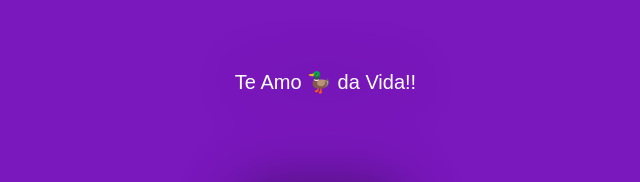
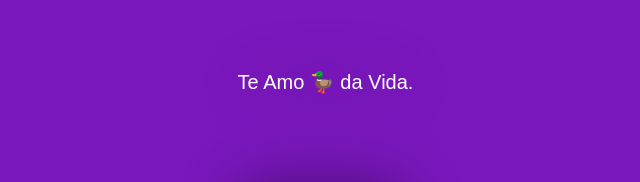
Before and after one commit to elizeu00/dia11, a plain HTML site: page index.html in a window 1280 px wide. Both pictures are taken after a click on the label 642 px from the left and 415 px from the top of the page. Shown: the part 171-353 px from the top of the page, 322-962 px from the left. Drawn offline with Linux system fonts and the light colour scheme; a web font is replaced by a local one.

Commit message:
Update index.html

```diff
--- a/index.html
+++ b/index.html
@@ -4,7 +4,7 @@
   <div class="bottom"></div>
   <div class="inner-top"></div>
   <div class="inner-bottom"></div>
-  <div class="text">Te Amo 🦆 da Vida!!</div>
+  <div class="text">Te Amo 🦆 da Vida.</div>
   <div class="diamond-ring">
     <div class="diamond"></div>
     <div class="band"></div>
```
